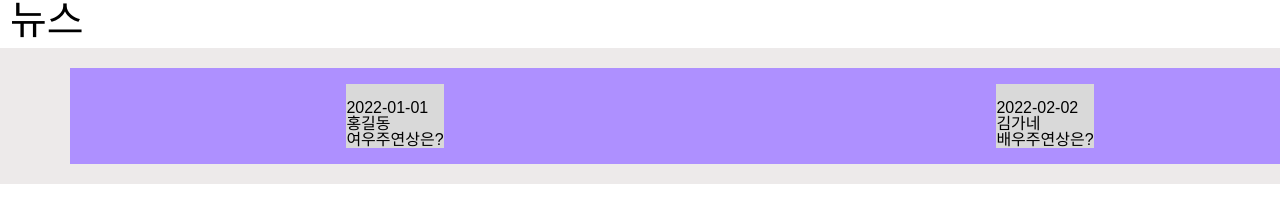
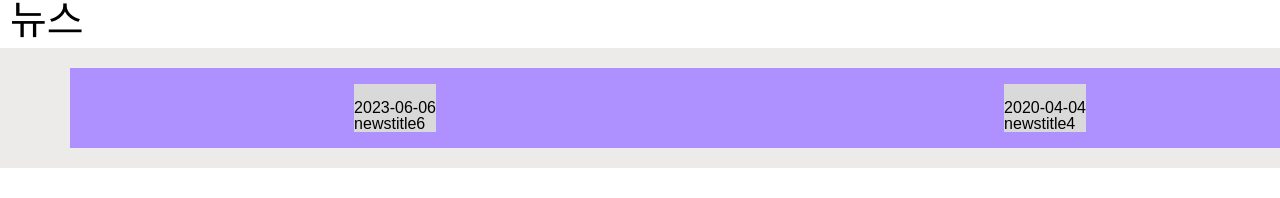
Before and after one commit to jevous96/team-reviewsite, a React (Create React App) app: page / in a window 1280 px wide. Shown: the part 1036-1234 px from the top of the page. Built offline with nearby package versions, Linux system fonts and the light colour scheme.

Commit message:
make countdown system

```diff
--- a/src/App.js
+++ b/src/App.js
@@ -1,6 +1,7 @@
 import { BrowserRouter, Routes, Route } from 'react-router-dom'
 import './reset.css'
 import './component.css'
+import { useState } from 'react'
 
 //comp
 import Header from './component/Header'
@@ -11,16 +12,19 @@ import News from './page/News'
 // data
 import MovieData from './data/movie.json'
 import ReviewData from './data/review.json'
-import { useState } from 'react'
+import NewsData from './data/news.json'
+
 
 
 
 
 function App(){
+
   let Rdata = []
   let Mdata = []
   const [ReviwD, setReviewD] = useState(ReviewData)
   const [MovieD, setMovieD] = useState(MovieData)
+  const [NewsD, setNewsD] = useState(NewsData)
   const [clue,setClue] = useState(MovieData[1].name)
   const [query,setQuery] = useState('')
 
@@ -50,8 +54,8 @@ function App(){
 
     <Header setQuery = {setQuery} Mdata = {Mdata}/>
     <Routes>
-      <Route path = "/" element ={<Home Rdata = {Rdata} Mdata ={Mdata} query ={query} setClue = {setClue} clue = {clue}/>}/>
-      <Route path = "/news" element ={<News/>}/>
+      <Route path = "/" element ={<Home Rdata = {Rdata} Mdata ={Mdata} query ={query} setClue = {setClue} clue = {clue} Ndata = {NewsD} setNewsD = {setNewsD}/>}/>
+      <Route path = "/news" element ={<News Ndata = {NewsD} setNewsD = {setNewsD}/>}/>
     </Routes>
     <Footer/>
     </div>
--- a/src/modal/Contact.js
+++ b/src/modal/Contact.js
@@ -33,13 +33,13 @@ function Contact(){
   }
 
   function ResetContact(){
-    document.querySelector('div#contmodal').style.display = "none"
     contname.value = ""
     contname.previousElementSibling.style.opacity = "1"
     contmail.value = ""
     contmail.previousElementSibling.style.opacity = "1"
     contmsg.value = ""
     contmsg.previousElementSibling.style.opacity = "1"
+    document.querySelector('div#contmodal').style.display = "none"
   }
 
 
--- a/src/page/Main.js
+++ b/src/page/Main.js
@@ -2,44 +2,57 @@
 import ReviewM from "../modal/Reviewm"
 import './Main.css'
 
-function Listup({ Mdata, type, setClue}){
 
-function Showmovie(x){
- setClue(x)
- document.querySelector('div#reviewmodal').style.display = "flex"
-}
+function NewsCard({Ndata, setNewsD}){
+  let mainnews = []
+  let test = Ndata.sort((a,b) => {
+    return (a.count > b.count ? -1 : 1)
+  })
+  console.log(test)
 
+  for (let i = 0; i < 2 ; i++){
+    mainnews.push(test[i])
+  }
 
-if (type === "recently"){
- let data = Mdata.sort((a,b) => {
-    return Number(a.date.replace(/-/g,"")) > Number(b.date.replace(/-/g,"")) ? -1 : 1
-  })
-  return data.map((item,index) => {
+  function Countup(x){
+    let copyarr = [...Ndata]
+    let idx = copyarr.findIndex((item) => item.id === x)
+    console.log(copyarr[idx].count)
+    copyarr[idx] = {...copyarr[idx], count : copyarr[idx].count + 1}
+    setNewsD(copyarr)
+  }
+
+return mainnews.map((item,index) => {
     return (
-      <li key={index} >
-        <figure>
-          <p>
-          <img src="" alt=""/>
-          <span onClick = {() => {Showmovie(item.name)}}>더보기</span>
-          </p>
-          <figcaption>
-          <p>
-            <img src="" alt="icon"/>
-            <span>{item.score}</span>
-          </p>
-          <p>{item.name}</p>
-          </figcaption>
-        </figure>
-      </li>
+    <figure key={index}>
+      <img src="" alt=""/>
+      <figcaption onClick={() => {Countup(item.id)}}>
+        <p className="mndate">{item.date}</p>
+        <p className="mntitle">{item.title}</p>
+      </figcaption>
+    </figure>
     )
   })
 }
 
+
+
+function Listup({ Mdata, type, setClue}){
+  let data= Mdata
+  function Showmovie(x){
+   setClue(x)
+   document.querySelector('div#reviewmodal').style.display = "flex"}
+
+if (type === "recently"){
+   data = Mdata.sort((a,b) => {
+    return Number(a.date.replace(/-/g,"")) > Number(b.date.replace(/-/g,"")) ? -1 : 1
+  })}
 if (type === "score"){
-  let data = Mdata.sort((a,b) => {
+  data = Mdata.sort((a,b) => {
     return a.score > b.score ? -1 : 1
-  })
-  return data.map((item,index) => {
+  })}
+
+return data.map((item,index) => {
     return (
       <li key={index} onClick = {() => {setClue(item.name)}}>
         <figure>
@@ -58,14 +71,13 @@ if (type === "score"){
       </li>
     )
   })
+
 }
 
-else{
-  return false
-}
-}
 
-function Home({Rdata, Mdata, setClue, clue, query}){
+function Home({Rdata, Mdata, setClue, clue, query, Ndata, setNewsD}){
+
+
   let FMdata = Mdata.filter((item) => {return item.name.replace(/(\s*)/g,"").toLowerCase().includes(query.toLowerCase().trim().replace(/(\s*)/g,"")) || item.story.replace(/(\s*)/g,"").toLowerCase().includes(query.toLowerCase().trim().replace(/(\s*)/g,"")) || item.actor.replace(/(\s*)/g,"").toLowerCase().includes(query.toLowerCase().trim().replace(/(\s*)/g,"")) || item.director.replace(/(\s*)/g,"").toLowerCase().includes(query.toLowerCase().trim().replace(/(\s*)/g,""))})
   return(
     <article id="home">
@@ -76,7 +88,7 @@ function Home({Rdata, Mdata, setClue, clue, query}){
           <div className="album">
           <div className="gall">
           <ul id="recent">
-            <Listup Mdata = {FMdata} type = "recently" setClue ={setClue}/>
+            <Listup Mdata = {FMdata} type = {"recently"} setClue ={setClue}/>
           </ul>
           </div>
           <p className="next">next</p>
@@ -88,7 +100,7 @@ function Home({Rdata, Mdata, setClue, clue, query}){
           <div className="album">
           <div className="gall">
           <ul id="best">
-            <Listup Mdata = {FMdata} type = "score" setClue ={setClue}/>
+            <Listup Mdata = {FMdata} type = {"score"} setClue ={setClue}/>
           </ul>
           </div>
           <p className="next">next</p>
@@ -99,22 +111,7 @@ function Home({Rdata, Mdata, setClue, clue, query}){
           <h3>뉴스</h3>
           <div className="album">
           <div className="newsp">
-          <figure>
-            <img src="" alt=""/>
-            <figcaption>
-              <p className="ndate">2022-01-01</p>
-              <p className="nwriter">홍길동</p>
-              <p className="ntitle">여우주연상은?</p>
-            </figcaption>
-          </figure>
-          <figure>
-            <img src="" alt=""/>
-            <figcaption>
-              <p className="ndate">2022-02-02</p>
-              <p className="nwriter">김가네</p>
-              <p className="ntitle">배우주연상은?</p>
-            </figcaption>
-          </figure>
+              <NewsCard Ndata ={Ndata} setNewsD = {setNewsD}/>
           </div>
           </div>
         </div>
--- a/src/page/News.js
+++ b/src/page/News.js
@@ -5,19 +5,19 @@ function NewsList({area}){
 
   return areas.map((item) => {
     return(
-      <div id="newsgall">
+
               <ul>
                 <li>
                   <figure>
                     <img src="" alt=""/>
                     <figcaption>
-                      <h3>Newstitle{item}</h3>
-                      <p>NewsDate</p>
+                      <h3 className="ntitle">Newstitle{item}</h3>
+                      <p className="ndate">NewsDate</p>
                     </figcaption>
                   </figure>
                 </li>
               </ul>
-            </div>
+
     )
   })
 
@@ -25,34 +25,30 @@ function NewsList({area}){
 
 }
 
-function News(){
+function News({Ndata}){
   return (
    <article id="news">
     <div id="newswrap">
       <h2 className="hide">News</h2>
       <div id="News">
         <div id="recently">
+          <div id="newsgall">
             <NewsList area={'recently'}/>
+          </div>
         </div>
         <div id="interview">
+          <div id="newsgall">
             <NewsList area={'interview'}/>
+          </div>
         </div>
         <div id="award">
+          <div id="newsgall">
             <NewsList area={'award'}/>
+          </div>
         </div>
       </div>
       <div id="newsside">
-        <ul>
-          <li>
-            <figure>
-              <img src="" alt="Bestnews1"/>
-              <figcaption>
-                <h3 className="ntitle">Newstitle</h3>
-                <p className="ndate">NewsDate</p>
-              </figcaption>
-            </figure>
-          </li>
-        </ul>
+            <NewsList area={'count'}/>
       </div>
     </div>
 
```
